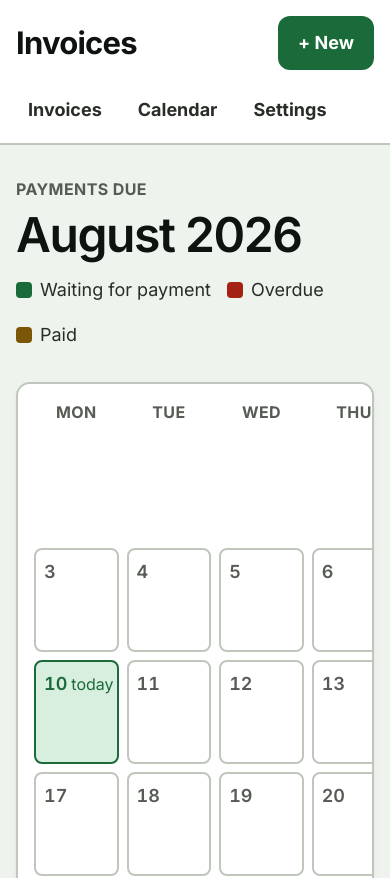
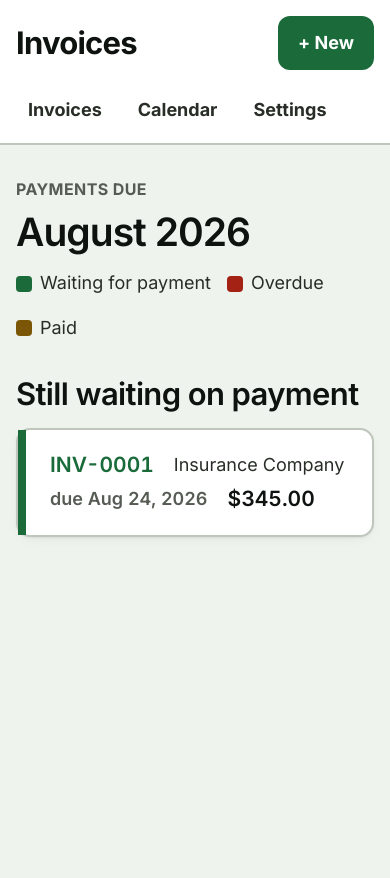
Before and after one commit to SacredRebel/invoice-template, a Next.js app: page /calendar in a window 390 px wide. Shown: the top 878 px of the page. After the commit the page ends 844 px from the top, so only its background shows below. Built offline with nearby package versions, Linux system fonts and the light colour scheme.

Commit message:
mobile: hide the month grid on phones, keep the list

```diff
--- a/app/calendar/page.tsx
+++ b/app/calendar/page.tsx
@@ -35,7 +35,7 @@ export default async function CalendarPage() {
       <div className="flex flex-wrap items-end justify-between gap-4">
         <div>
           <p className="label">Payments due</p>
-          <h1 className="mt-2 font-display text-4xl text-ink">
+          <h1 className="mt-2 text-3xl text-ink sm:text-4xl">
             {first.toLocaleDateString("en-US", { month: "long", year: "numeric", timeZone: "UTC" })}
           </h1>
         </div>
@@ -48,8 +48,9 @@ export default async function CalendarPage() {
         </ul>
       </div>
 
-      <div className="panel overflow-x-auto p-4">
-        <div className="grid min-w-[640px] grid-cols-7 gap-2">
+      {/* Grid from 768px up. On a phone the list below is the calendar. */}
+      <div className="panel hidden p-4 md:block">
+        <div className="grid grid-cols-7 gap-2">
           {DAYS.map((d) => <div key={d} className="label pb-1 text-center">{d}</div>)}
           {Array.from({ length: pad }).map((_, i) => <div key={`p${i}`} />)}
           {Array.from({ length: days }).map((_, i) => {
@@ -81,7 +82,7 @@ export default async function CalendarPage() {
       </div>
 
       <section>
-        <h2 className="mb-4 font-display text-2xl text-ink">Still waiting on payment</h2>
+        <h2 className="mb-4 text-2xl text-ink">Still waiting on payment</h2>
         {waiting.length === 0 ? (
           <p className="panel p-7 text-lg text-body">Everything is paid.</p>
         ) : (
```
